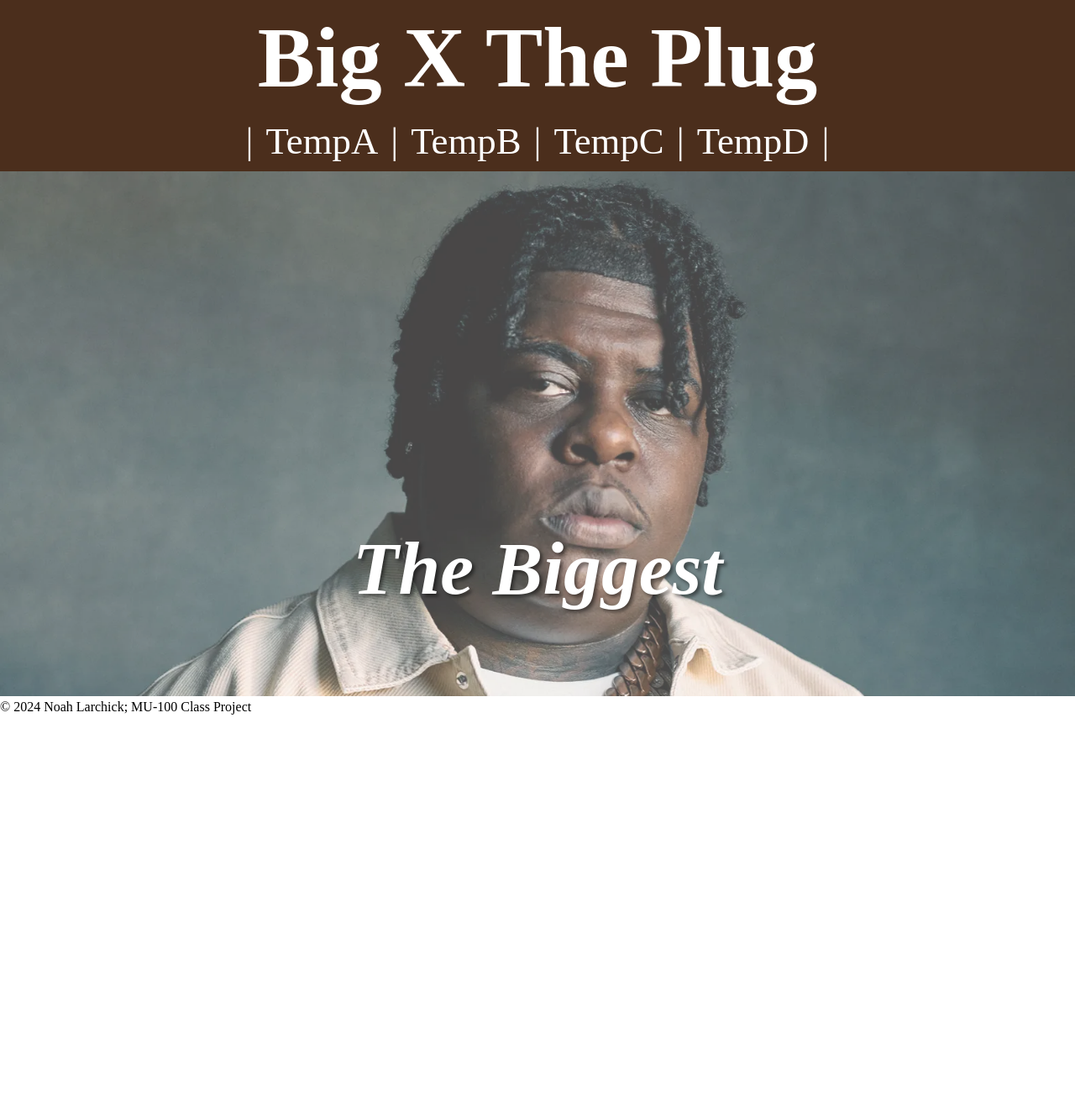
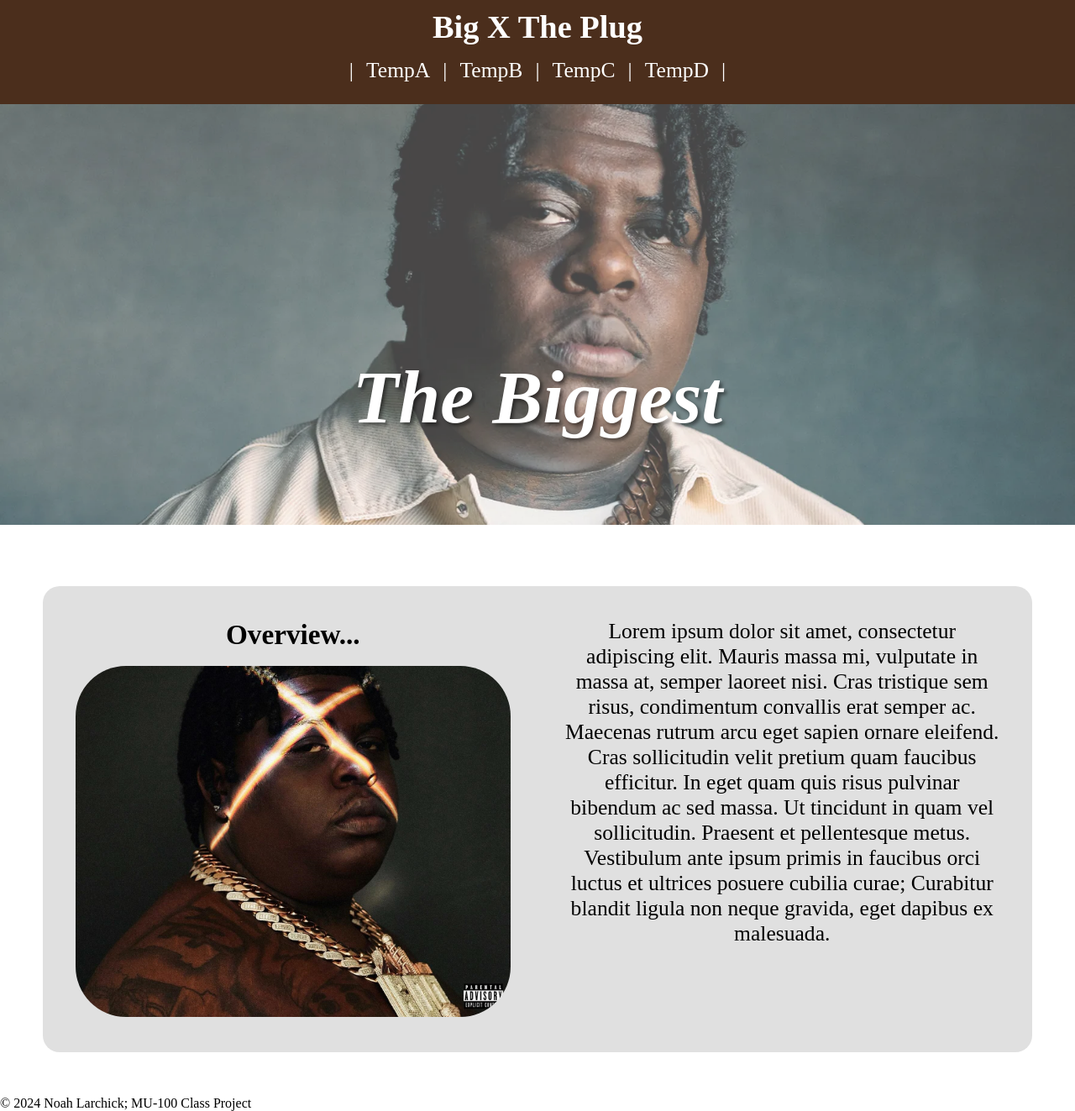
Before and after one commit to nLarchick/nLarchick.github.io, a plain HTML site: page index.html in a window 1280 px wide. Shown: the whole page at 84% size. Before the commit the page ends 851 px from the top, so only its background shows below. Drawn offline with Linux system fonts and the light colour scheme.

Commit message:
Added first info section of home page.

```diff
--- a/index.html
+++ b/index.html
@@ -28,6 +28,28 @@
             <img src="pictures\BigXBanner.jpg" alt="Big X Himself" width="100%" style="opacity: 0.72;">
             <p class="txt_overlay">The Biggest</p>
         </div>
+
+        <br>
+
+        <div class="content">
+            <div class="info_section">
+                <div class="info_content">
+                    <h2>Overview...</h2><br>
+                    <img src="pictures\BigXAlbumCover.jpg" alt="BigX album cover photo" width="100%" style="border-radius: 60px;">
+                </div>
+                <div class="info_content">
+                    <p>
+                        Lorem ipsum dolor sit amet, consectetur adipiscing elit. Mauris massa mi, vulputate
+                        in massa at, semper laoreet nisi. Cras tristique sem risus, condimentum convallis erat
+                        semper ac. Maecenas rutrum arcu eget sapien ornare eleifend. Cras sollicitudin velit
+                        pretium quam faucibus efficitur. In eget quam quis risus pulvinar bibendum ac sed massa.
+                        Ut tincidunt in quam vel sollicitudin. Praesent et pellentesque metus. Vestibulum ante
+                        ipsum primis in faucibus orci luctus et ultrices posuere cubilia curae; Curabitur
+                        blandit ligula non neque gravida, eget dapibus ex malesuada.
+                    </p>
+                </div>
+            </div>
+        </div>
     </main>
 
     <footer>
--- a/style.css
+++ b/style.css
@@ -5,17 +5,21 @@
 }
 
 .heading {
+    position: fixed;
     display: flex;
     background-color: #4B2E1C;
     flex-direction: column;
     text-align: center;
     padding: 10px;
     gap: 15px;
+    padding-bottom: 25px;
+    width: 100%;
+    z-index: 1000;
 }
 
 .heading h1 {
     color: white;
-    font-size: 8vw;
+    font-size: 3vw;
 }
 
 .navigation {
@@ -23,7 +27,7 @@
     justify-content: center;
     gap: 15px;
     color: white;
-    font-size: 3.5vw;
+    font-size: 2vw;
 }
 
 .navigation a {
@@ -51,3 +55,29 @@
     font-weight: bold;
     font-style: italic;
 }
+
+.content {
+    padding: 4vw;
+}
+
+.content h2 {
+    font-size: 2.6vw;
+    font-weight: bold;
+}
+
+.content p {
+    font-size: 2vw;
+}
+
+.info_section {
+    padding: 3vw;
+    background-color: #E0E0E0;
+    border-radius: 20px;
+    display: flex;
+    gap: 5vw;
+}
+
+.info_content {
+    width: 50%;
+    text-align: center;
+}
```
Also changed, not shown: pictures/BigXAlbumCover.jpg (added), 1 other file.
